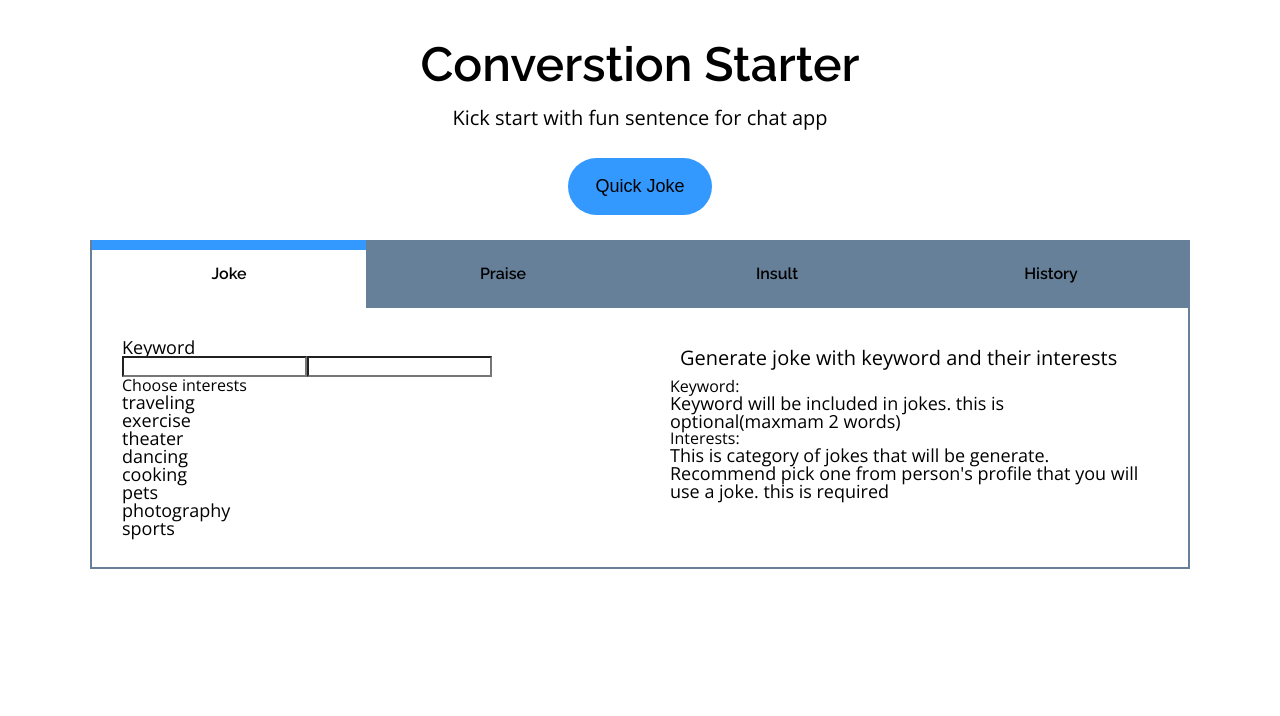
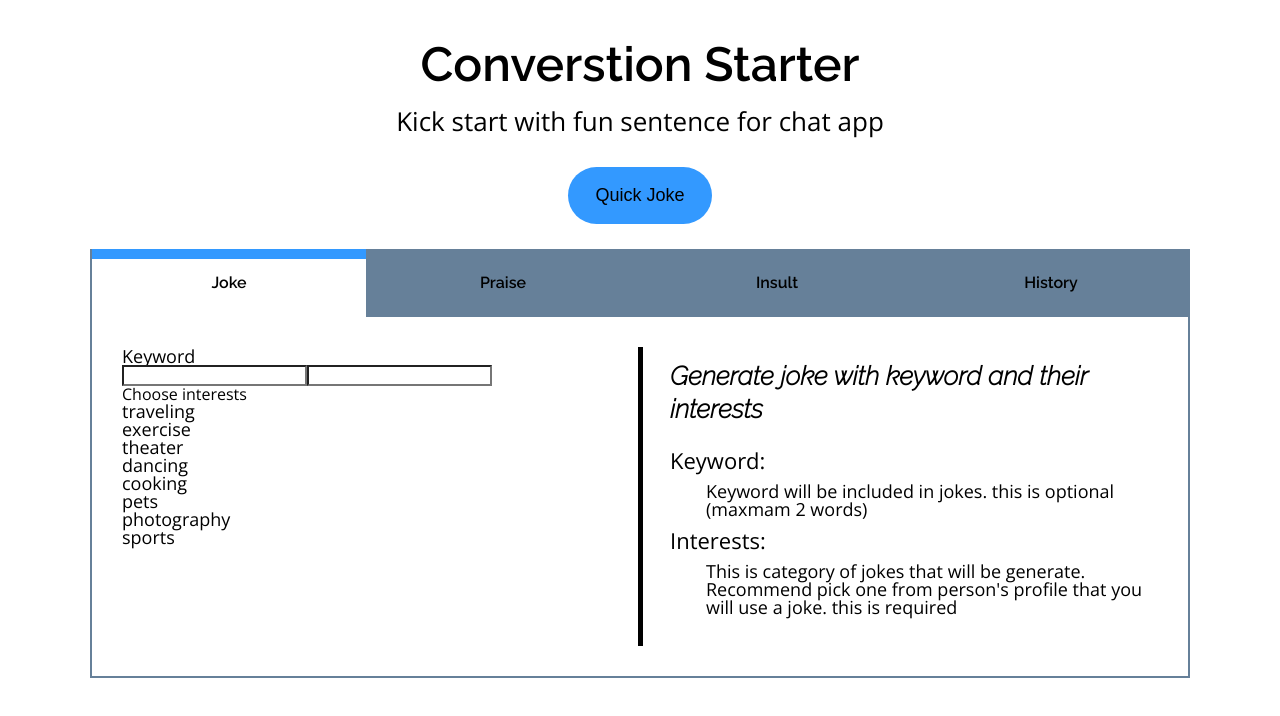
Before and after one commit to Tomo-ja/joke-generator, a React (Create React App) app: page / in a window 1280 px wide. Shown: the top 716 px of the page. Built offline with nearby package versions, Linux system fonts and the light colour scheme.

Commit message:
create explainatino in main section

```diff
--- a/src/Component/JokeWithKeyword.tsx
+++ b/src/Component/JokeWithKeyword.tsx
@@ -22,7 +22,7 @@ export default function JokeWithKeyword() {
 		<div className='MAIN-SECTION__CONTENT jokes__explain'>
 			<h2  className='MAIN-SECTION__CONTENT__TITLE'>Generate joke with keyword and their interests</h2>
 			<h3 className='MAIN-SECTION__CONTENT__SUBTITLE'>Keyword:</h3>
-			<p className='MAIN-SECTION__CONTENT__P'>Keyword will be included in jokes. this is optional(maxmam 2 words)</p>
+			<p className='MAIN-SECTION__CONTENT__P'>Keyword will be included in jokes. this is optional (maxmam 2 words)</p>
 			<h3 className='MAIN-SECTION__CONTENT__SUBTITLE'>Interests:</h3>
 			<p className='MAIN-SECTION__CONTENT__P'>This is category of jokes that will be generate. Recommend pick one from person's profile that you will use a joke. this is required </p>
 		</div>
--- a/src/Sass/Component/_jokeWithKeyword.scss
+++ b/src/Sass/Component/_jokeWithKeyword.scss
@@ -8,14 +8,6 @@
 		}
 	}
 	&__explain{
-		&__title{
-			padding-left: 0;
-		}
-		&__subTitle{
 
-		}
-		&__P{
-
-		}
 	}
 }
--- a/src/Sass/_config.scss
+++ b/src/Sass/_config.scss
@@ -14,8 +14,12 @@ h1 {
   font-weight: 600;
 }
 h2 {
-  padding: 10px;
-  font-size: 20px;
+  font-size: 26px;
+  padding: 0.5em;
+}
+h3{
+  font-size: 22px;
+  padding-block: 0.5em;
 }
 p {
   font-size: 18px;
@@ -37,9 +41,45 @@ img {
   &__CONTENT{
     width: 50%;
     padding: 30px;
+    margin-bottom: 30px;
+
+    &:last-child{
+      position: relative;
+      &::before{
+        content: "";
+        position: absolute;
+        left: -2.5px;
+        width: 5px;
+        height: calc(100% - 30px);
+        border-left: 5px black solid;
+
+        @include mobile{
+          left: 30px;
+          top: 0;
+          width: calc(100% - 60px);
+          height: 5px;
+          border-top: 5px black solid;
+          border-left: none;
+        }
+      }
+    }
 
     @include mobile{
       width: 100%;
     }
+
+    &__TITLE{
+      padding-left: 0;
+      font-family: "Raleway", sans-serif;
+      font-style: italic;
+      font-weight: 600;
+      line-height: 1.25em;
+    }
+    &__SUBTITLE{
+
+    }
+    &__P{
+      padding-left: 2em;
+    }
   }
 }
--- a/src/Sass/_variable.scss
+++ b/src/Sass/_variable.scss
@@ -13,7 +13,7 @@
 }
 
 @mixin mobile(){
-  @media (max-width: 740px) {
+  @media (max-width: 770px) {
     @content
   }
 }
```
